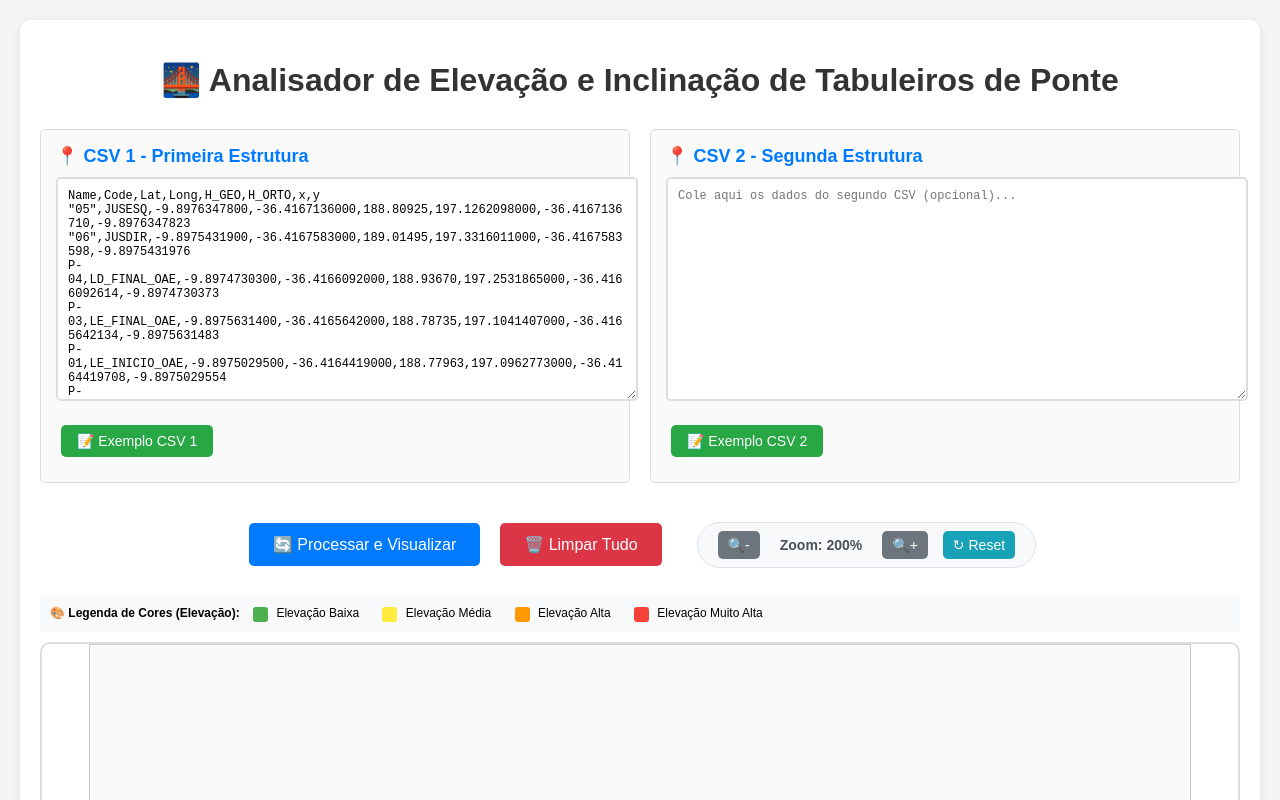
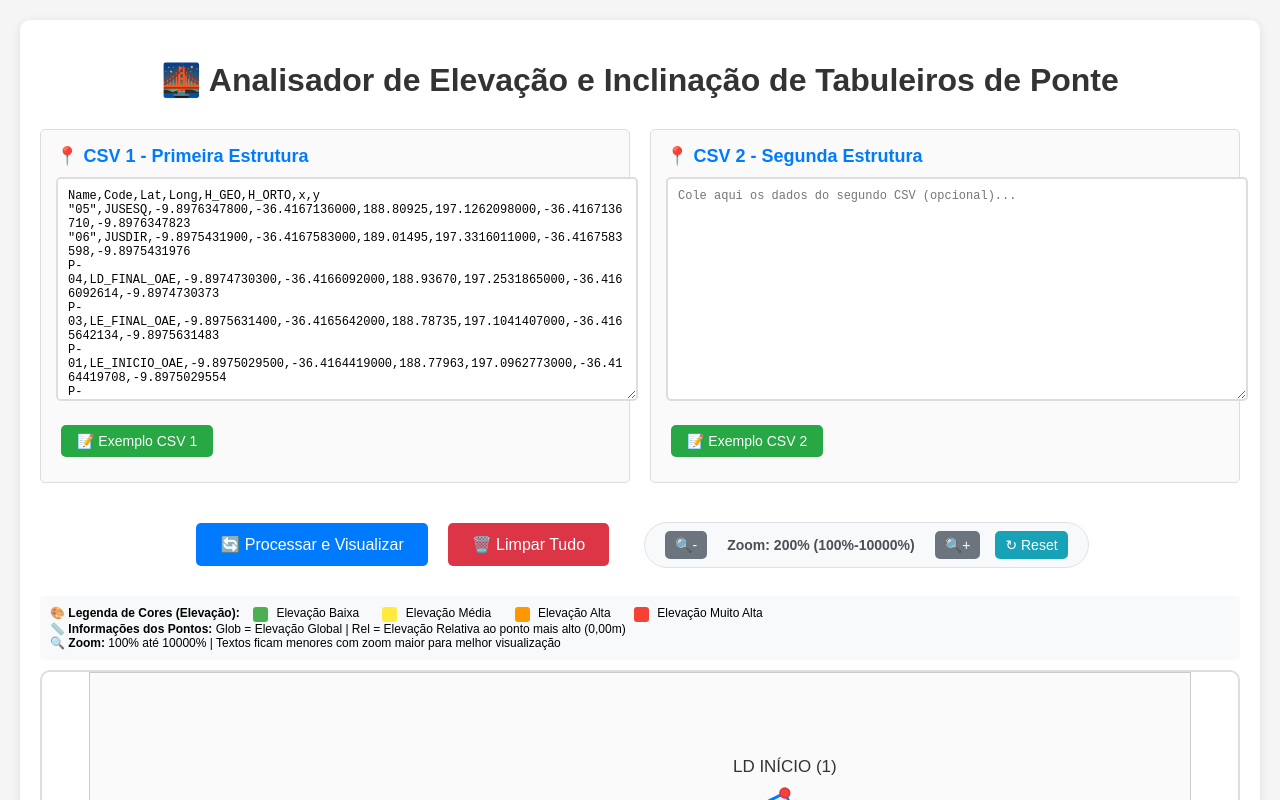
Before and after one commit to CRUZHENRIQUEDEV/TopograficPoints, a plain HTML site: page survey_points_visualizer.html in a window 1280 px wide. Shown: the top 800 px of the page. Drawn offline with Linux system fonts and the light colour scheme.

Commit message:
Update survey_points_visualizer.html

```diff
--- a/survey_points_visualizer.html
+++ b/survey_points_visualizer.html
@@ -337,7 +337,7 @@
           <button onclick="zoomOut()" style="background: #6c757d;">
             🔍-
           </button>
-          <span id="zoomLevel">Zoom: 200%</span>
+          <span id="zoomLevel">Zoom: 200% (100%-10000%)</span>
           <button onclick="zoomIn()" style="background: #6c757d;">
             🔍+
           </button>
@@ -365,6 +365,12 @@
           <span class="legend-color" style="background: #f44336;"></span>
           <span>Elevação Muito Alta</span>
         </div>
+        <br>
+        <strong>📏 Informações dos Pontos:</strong>
+        <span>Glob = Elevação Global | Rel = Elevação Relativa ao ponto mais alto (0,00m)</span>
+        <br>
+        <strong>🔍 Zoom:</strong>
+        <span>100% até 10000% | Textos ficam menores com zoom maior para melhor visualização</span>
       </div>
 
       <div class="visualization">
@@ -439,7 +445,7 @@ P-06,LD_INICIO_OAE,-9.8968121600,-36.4157865000,188.99719,197.3135310000,-36.415
 
       function updateZoomDisplay() {
         const zoomPercent = Math.round(currentZoom * 100);
-        document.getElementById('zoomLevel').textContent = `Zoom: ${zoomPercent}%`;
+        document.getElementById('zoomLevel').textContent = `Zoom: ${zoomPercent}% (100%-10000%)`;
       }
 
       function redrawVisualization() {
@@ -633,23 +639,33 @@ P-06,LD_INICIO_OAE,-9.8968121600,-36.4157865000,188.99719,197.3135310000,-36.415
 
         ctx.clearRect(0, 0, canvas.width, canvas.height);
 
-        const allPoints = {...points1, ...points2};
-        const coords = Object.values(allPoints);
-        if (coords.length === 0) return;
+        // CORRIGINDO: Coletar TODOS os pontos de estrutura de forma explícita
+        let allStructurePoints = [];
 
-        const minX = Math.min(...coords.map((p) => p.x));
-        const maxX = Math.max(...coords.map((p) => p.x));
-        const minY = Math.min(...coords.map((p) => p.y));
-        const maxY = Math.max(...coords.map((p) => p.y));
+        if (Object.keys(points1).length > 0) {
+          allStructurePoints = allStructurePoints.concat(Object.values(points1));
+        }
 
-        // Para cores de elevação
-        const minElev = Math.min(...coords.map((p) => p.elevation));
-        const maxElev = Math.max(...coords.map((p) => p.elevation));
+        if (Object.keys(points2).length > 0) {
+          allStructurePoints = allStructurePoints.concat(Object.values(points2));
+        }
+
+        if (allStructurePoints.length === 0) return;
+
+        // Calcular min/max para coordenadas
+        const minX = Math.min(...allStructurePoints.map((p) => p.x));
+        const maxX = Math.max(...allStructurePoints.map((p) => p.x));
+        const minY = Math.min(...allStructurePoints.map((p) => p.y));
+        const maxY = Math.max(...allStructurePoints.map((p) => p.y));
+
+        // CORRIGINDO: Calcular min/max de elevação de TODOS os pontos de estrutura
+        const minElev = Math.min(...allStructurePoints.map((p) => p.elevation));
+        const maxElev = Math.max(...allStructurePoints.map((p) => p.elevation));
 
         const margin = 120;
         const scaleX = (canvas.width - 2 * margin) / (maxX - minX);
         const scaleY = (canvas.height - 2 * margin) / (maxY - minY);
-        const scaleFactor = Object.keys(points2).length > 0 ? 0.15 : 0.25;
+        const scaleFactor = Object.keys(points2).length > 0 ? 0.3 : 0.5; // Aumentado para suportar zoom alto
         const scale = Math.min(scaleX, scaleY) * scaleFactor * currentZoom;
 
         const centerX = canvas.width / 2;
@@ -704,7 +720,7 @@ P-06,LD_INICIO_OAE,-9.8968121600,-36.4157865000,188.99719,197.3135310000,-36.415
 
           // Desenhar retângulo
           ctx.strokeStyle = color;
-          const rectLineWidth = Math.max(1, 1.5 * currentZoom);
+          const rectLineWidth = Math.max(1, Math.min(4, 2 * Math.sqrt(currentZoom))); // Linha ajustada
           ctx.lineWidth = rectLineWidth;
           ctx.beginPath();
           ctx.moveTo(ldInicioCanvas.x, ldInicioCanvas.y);
@@ -740,7 +756,7 @@ P-06,LD_INICIO_OAE,-9.8968121600,-36.4157865000,188.99719,197.3135310000,-36.415
             // Desenhar círculo externo (base)
             ctx.fillStyle = baseColor;
             ctx.beginPath();
-            const pointRadius = Math.max(3, 4 * currentZoom);
+            const pointRadius = Math.max(2, Math.min(8, 4 * Math.sqrt(currentZoom))); // Raio ajustado
             ctx.arc(canvas.x, canvas.y, pointRadius, 0, 2 * Math.PI);
             ctx.fill();
 
@@ -750,19 +766,40 @@ P-06,LD_INICIO_OAE,-9.8968121600,-36.4157865000,188.99719,197.3135310000,-36.415
             ctx.arc(canvas.x, canvas.y, pointRadius * 0.7, 0, 2 * Math.PI);
             ctx.fill();
 
-            // Label do ponto
+            // TEXTOS INVERSAMENTE PROPORCIONAIS AO ZOOM
+            const zoomFactor = Math.max(0.3, Math.min(2.0, 2.0 / Math.sqrt(currentZoom))); // Fator inverso
+
+            // Label do ponto - AUMENTADO
             ctx.fillStyle = "#333";
-            const fontSize = Math.max(6, 8 * currentZoom);
+            const fontSize = Math.max(4, 12 * zoomFactor); // Aumentado de 8 para 12 (50% maior)
             ctx.font = `${fontSize}px Arial`;
             ctx.textAlign = "center";
-            const labelOffset = Math.max(8, 12 * currentZoom);
+            const labelOffset = Math.max(4, 15 * zoomFactor); // Aumentado offset também
             ctx.fillText(label, canvas.x, canvas.y - labelOffset);
 
-            // Mostrar elevação
-            ctx.fillStyle = "#666";
-            const elevFontSize = Math.max(5, 7 * currentZoom);
+            // CORRIGIDO: Cálculo da elevação relativa ao ponto REAL mais alto
+            const relativeElev = point.elevation - maxElev; // Agora será sempre ≤ 0
+
+            // Mostrar elevação global e relativa - TEXTOS AUMENTADOS
+            const elevFontSize = Math.max(3, 9 * zoomFactor); // Aumentado de 6 para 9 (50% maior)
             ctx.font = `${elevFontSize}px Arial`;
-            ctx.fillText(`${point.elevation.toFixed(3)}m`, canvas.x, canvas.y + labelOffset + 8);
+
+            // Elevação global
+            ctx.fillStyle = "#555";
+            const elevOffset1 = Math.max(2, 8 * zoomFactor); // Aumentado offset
+            const elevOffset2 = Math.max(4, 16 * zoomFactor); // Aumentado offset
+            ctx.fillText(`Glob: ${point.elevation.toFixed(3)}m`, canvas.x, canvas.y + labelOffset + elevOffset1);
+
+            // Elevação relativa - destacar o ponto mais alto
+            if (Math.abs(relativeElev) < 0.001) { // É o ponto mais alto (0.00)
+              ctx.fillStyle = "#ff0000"; // Vermelho para destacar
+              ctx.font = `bold ${elevFontSize}px Arial`;
+            } else {
+              ctx.fillStyle = "#666";
+              ctx.font = `${elevFontSize}px Arial`;
+            }
+
+            ctx.fillText(`Rel: ${relativeElev.toFixed(3)}m`, canvas.x, canvas.y + labelOffset + elevOffset2);
           });
 
           return { ldInicio, leInicio, ldFinal, leFinal };
@@ -777,9 +814,9 @@ P-06,LD_INICIO_OAE,-9.8968121600,-36.4157865000,188.99719,197.3135310000,-36.415
           const ldInicio2Canvas = toCanvasCoords(struct2.ldInicio);
 
           ctx.strokeStyle = "#ff9800";
-          const lineWidth = Math.max(2, 3 * currentZoom);
+          const lineWidth = Math.max(1, Math.min(6, 3 * Math.sqrt(currentZoom))); // Linha ajustada
           ctx.lineWidth = lineWidth;
-          const dashLength = Math.max(8, 12 * currentZoom);
+          const dashLength = Math.max(4, Math.min(20, 12 * Math.sqrt(currentZoom))); // Dash ajustado
           ctx.setLineDash([dashLength, dashLength/2]);
           ctx.beginPath();
           ctx.moveTo(leInicio1Canvas.x, leInicio1Canvas.y);
@@ -787,13 +824,16 @@ P-06,LD_INICIO_OAE,-9.8968121600,-36.4157865000,188.99719,197.3135310000,-36.415
           ctx.stroke();
           ctx.setLineDash([]);
 
-          const midX = (leInicio1Canvas.x + ldInicio2Canvas.x) / 2;
+          // Posicionar o texto bem mais à direita - TEXTO MENOR COM ZOOM MAIOR
+          const zoomFactor = Math.max(0.3, Math.min(2.0, 2.0 / Math.sqrt(currentZoom))); // Mesmo fator
+          const offsetDistance = Math.max(40, Math.min(150, 80 * Math.sqrt(currentZoom))); // Offset ajustado
+          const midX = (leInicio1Canvas.x + ldInicio2Canvas.x) / 2 + offsetDistance;
           const midY = (leInicio1Canvas.y + ldInicio2Canvas.y) / 2;
           const crossDistance = calculateDistance(struct1.leInicio, struct2.ldInicio);
 
-          const textWidth = 60;
-          const textHeight = 20;
-          ctx.fillStyle = "rgba(255, 255, 255, 0.9)";
+          const textWidth = Math.max(60, 110 * zoomFactor); // Caixa maior para texto maior
+          const textHeight = Math.max(20, 35 * zoomFactor); // Altura maior também
+          ctx.fillStyle = "rgba(255, 255, 255, 0.95)";
           ctx.fillRect(midX - textWidth/2, midY - textHeight/2, textWidth, textHeight);
 
           ctx.strokeStyle = "#ff9800";
@@ -801,7 +841,7 @@ P-06,LD_INICIO_OAE,-9.8968121600,-36.4157865000,188.99719,197.3135310000,-36.415
           ctx.strokeRect(midX - textWidth/2, midY - textHeight/2, textWidth, textHeight);
 
           ctx.fillStyle = "#ff9800";
-          const crossFontSize = Math.max(10, 12 * currentZoom);
+          const crossFontSize = Math.max(6, 18 * zoomFactor); // Aumentado de 14 para 18 (30% maior)
           ctx.font = `bold ${crossFontSize}px Arial`;
           ctx.textAlign = "center";
           ctx.textBaseline = "middle";
@@ -1232,6 +1272,11 @@ P-06,LD_INICIO_OAE,-9.8968121600,-36.4157865000,188.99719,197.3135310000,-36.415
           `;
           document.getElementById('executiveSummary').innerHTML = summaryHtml;
         } else {
+          // Para estrutura única, calcular pontos para análise de elevação
+          const allPointsForAnalysis = [struct1.ldInicio, struct1.leInicio, struct1.ldFinal, struct1.leFinal];
+          const maxElevForAnalysis = Math.max(...allPointsForAnalysis.map(p => p.elevation));
+          const minElevForAnalysis = Math.min(...allPointsForAnalysis.map(p => p.elevation));
+
           const summaryHtml = `
             <h4 style="margin-bottom: 15px; color: #495057;">📋 Resumo Executivo - Estrutura Única</h4>
             <div style="display: grid; grid-template-columns: repeat(auto-fit, minmax(140px, 1fr)); gap: 15px; text-align: center;">
@@ -1253,6 +1298,14 @@ P-06,LD_INICIO_OAE,-9.8968121600,-36.4157865000,188.99719,197.3135310000,-36.415
                 <div style="font-size: 14px; font-weight: bold; color: ${incl1_Inicio_Final_LD.percentage > 5 || incl1_Inicio_Final_LE.percentage > 5 ? '#f44336' : '#4caf50'}; margin: 5px 0;">${incl1_Inicio_Final_LD.percentage > 5 || incl1_Inicio_Final_LE.percentage > 5 ? 'Atenção' : 'OK'}</div>
                 <div style="font-size: 12px; color: #6c757d;">Inclinação Início↔Final</div>
               </div>
+            </div>
+            <div style="margin-top: 15px; padding: 12px; background: #e3f2fd; border: 2px solid #2196f3; border-radius: 6px;">
+              <div style="font-weight: bold; color: #1976d2; margin-bottom: 8px;">📏 Análise de Elevações Relativas:</div>
+              <div style="font-size: 14px; color: #1565c0;">
+                🔺 Ponto mais alto: ${maxElevForAnalysis.toFixed(3)}m (referência 0,00m) |
+                🔻 Ponto mais baixo: ${minElevForAnalysis.toFixed(3)}m (${(minElevForAnalysis - maxElevForAnalysis).toFixed(3)}m relativo)
+              </div>
+              <div style="font-size: 12px; color: #1976d2; margin-top: 5px;">Amplitude total: ${(maxElevForAnalysis - minElevForAnalysis).toFixed(3)}m</div>
             </div>
           `;
           document.getElementById('executiveSummary').innerHTML = summaryHtml;
```
